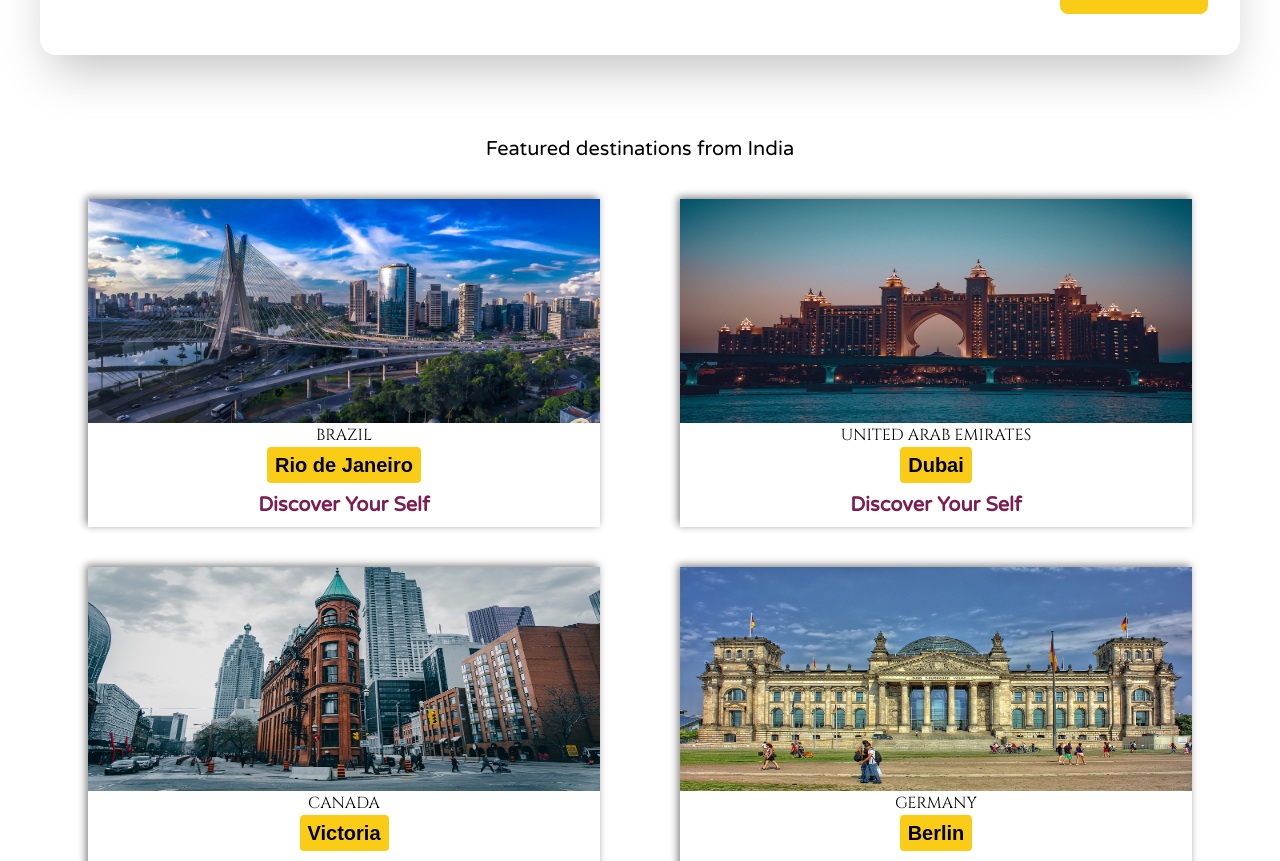
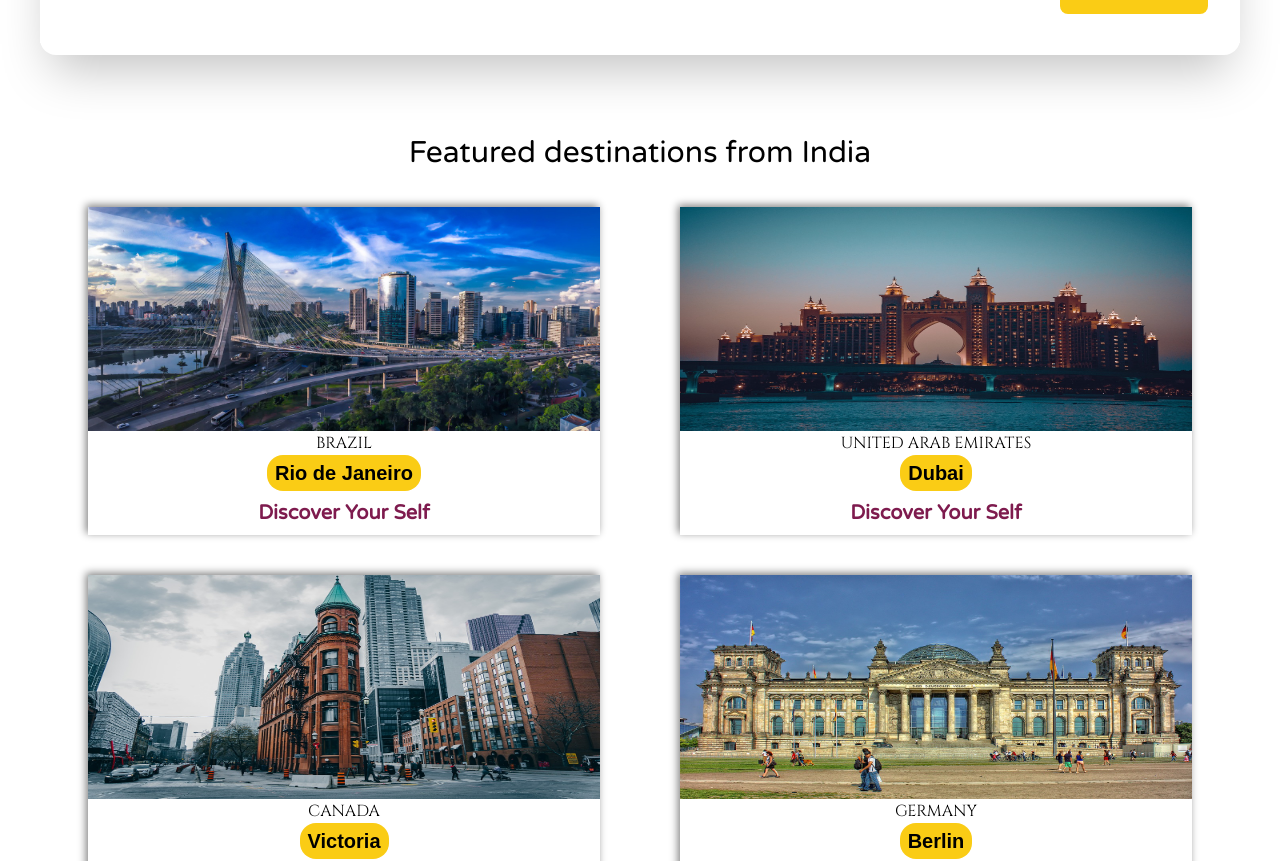
Before and after one commit to arbajbegade/flyingo-project, a React (Create React App) app in the folder flyingo-app/: page / in a window 1280 px wide. Shown: the part 563-1424 px from the top of the page. Built offline with nearby package versions, Linux system fonts and the light colour scheme; a web font is replaced by a local one.

Commit message:
tailwind

```diff
--- a/flyingo-app/src/Components/Offer/Offer.js
+++ b/flyingo-app/src/Components/Offer/Offer.js
@@ -6,7 +6,7 @@ import OfferList from './OfferList'
 function Offer() {
   return (
     <div className='flex flex-col items-center mt-20 '>
-      <label className='pb-4 font4 text-xl'>Featured destinations from India</label>
+      <label className='pb-4 font4 text-3xl'>Featured destinations from India</label>
       <OfferList></OfferList>
 
     </div>
--- a/flyingo-app/src/Components/Offer/OfferItem.js
+++ b/flyingo-app/src/Components/Offer/OfferItem.js
@@ -5,7 +5,7 @@ function OfferItem({img, country, city}) {
     <div className='flex flex-col items-center shadow my-5 mx-10' >
         <img src={img} alt="" className='woffer' />
         <label className='font2 text-base '> {country} </label>
-        <label className='font1 text-xl font-semibold px-2 py-1 rounded bg-yellow-400'> {city} </label>
+        <label className='font1 text-xl font-semibold px-2 py-1 rounded-2xl bg-yellow-400'> {city} </label>
         <label className='font4 text-xl mt-2 font-semibold textcolor pb-2'>Discover Your Self</label>
     </div>
   )
```
